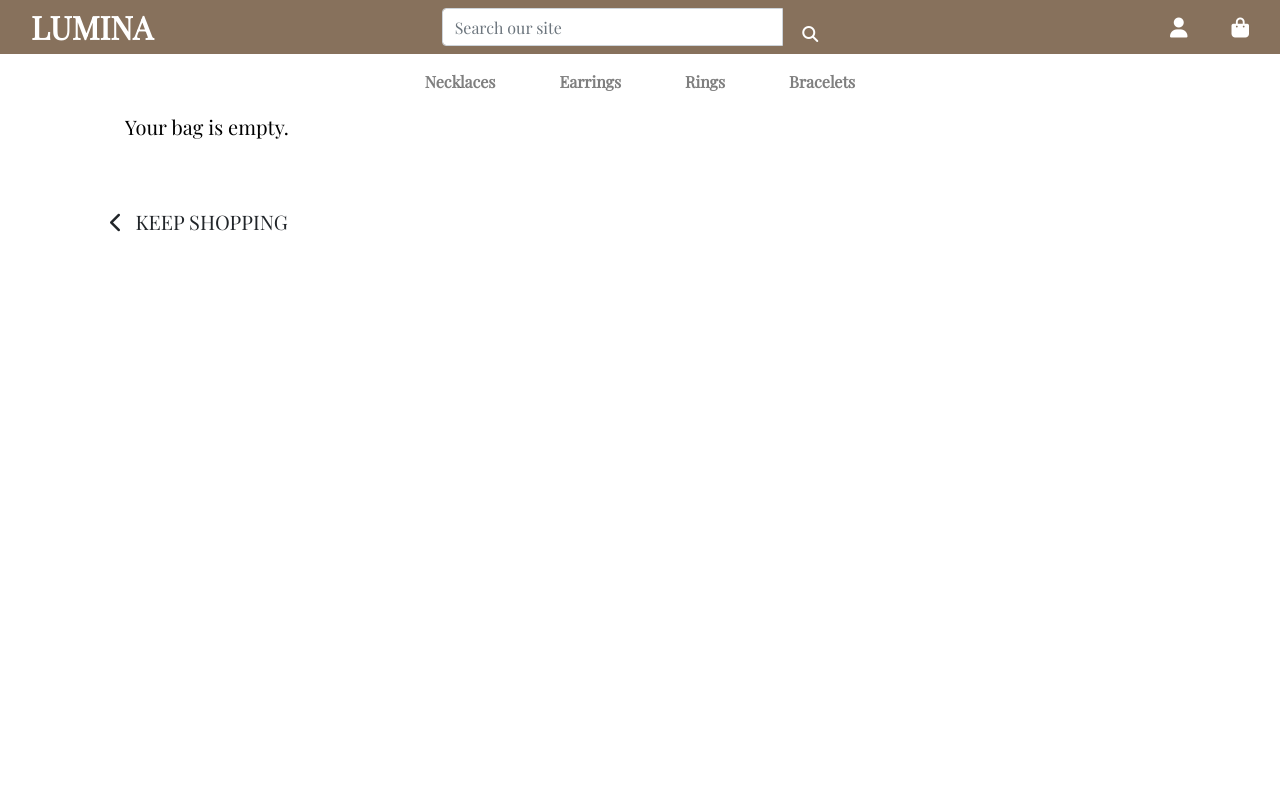
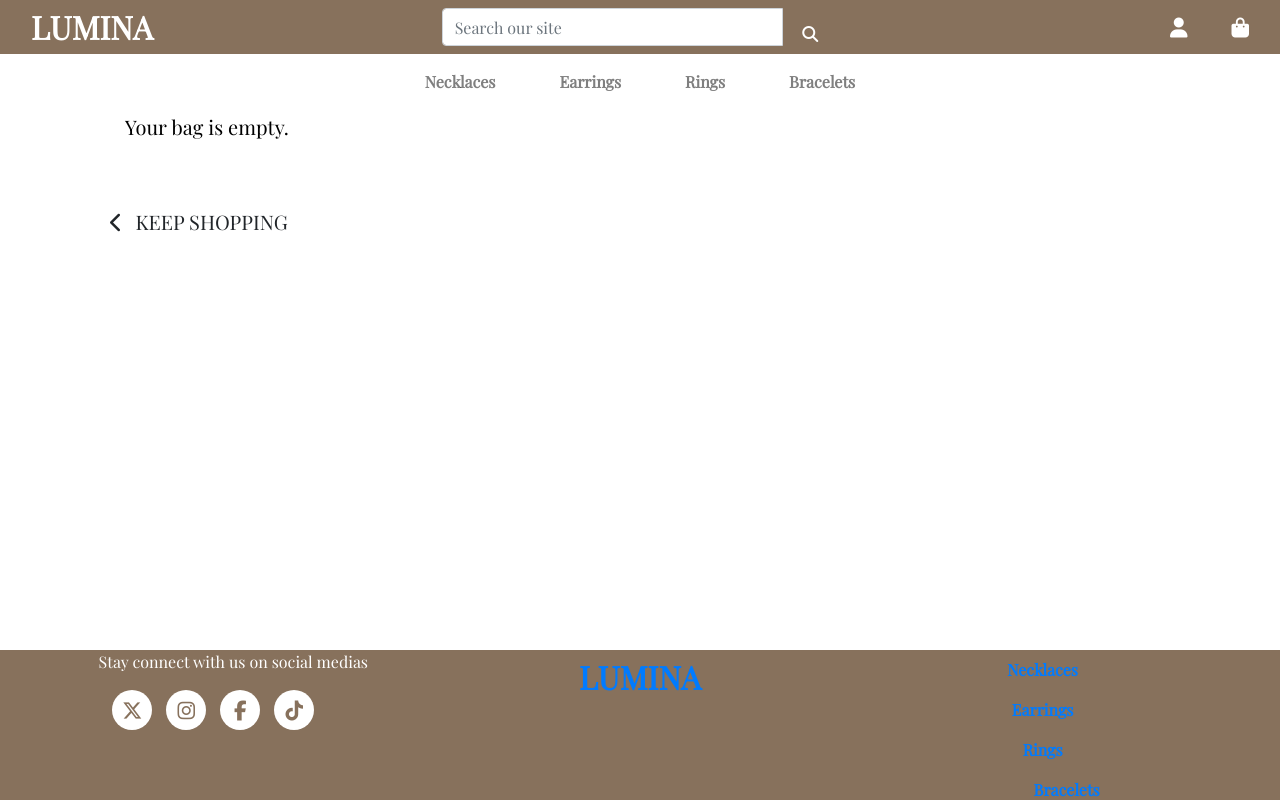
Before and after one commit to SabrinaStoekly/lumina, a Django app: page /bag/ in a window 1280 px wide. Before the commit the page ends 232 px from the top, so only its background shows below. Run offline with Django 3.2, Linux system fonts and the light colour scheme; some libraries are stand-ins or nearby versions.

Commit message:
Adding footer

```diff
--- a/static/css/style.css
+++ b/static/css/style.css
@@ -5,6 +5,8 @@
 body{
     font-family: 'Playfair Display', serif;
     color: #000;
+    position: relative;
+    min-height: 100vh;
 }
 
 /* Apply styles to the header */
@@ -32,6 +34,40 @@
     display: inline-block;
     padding: 8px;
 
+}
+
+/* Appling style to the footer */
+
+.footer-wrap{
+    padding-top: 15%;
+}
+
+.my-footer{
+    background-color: #87715C;
+    position: absolute;
+    bottom: 0;
+    width: 100%;
+    height: 150px;
+    color: white;
+    text-align: center;
+}
+
+.social-media a {
+    display: inline-block;
+    width: 40px;
+    height: 40px;
+    border-radius: 50%;
+    background-color: white;
+    margin: 0 5px;
+    line-height: 40px;
+    color: #87715C;
+    text-align: center;
+    font-size: 20px;
+    transition: background-color 0.3s ease;
+}
+
+.social-media a:hover {
+    background-color: #D9D9D9;
 }
 
 /* ------------ LOGIN-OUT HMTL ------------ */
--- a/templates/base.html
+++ b/templates/base.html
@@ -106,6 +106,56 @@
     {% block content %}
     {% endblock %}
 
+     <!-- Footer -->
+    <main class="footer-wrap">
+        <footer class="container-fluid mt-5 my-footer">
+            <div class="row">
+                <div class="col-md-4">
+                    <p>Stay connect with us on social medias</p>
+                    <div class="social-media">
+                        <a href=""><i class="fa-brands fa-x-twitter"></i></a>
+                        <a href=""><i class="fa-brands fa-instagram"></i></a>
+                        <a href=""><i class="fa-brands fa-facebook-f"></i></a>
+                        <a href=""><i class="fa-brands fa-tiktok"></i></a>
+                    </div>
+                </div>
+
+                <div class="col-md-4">
+                    <a href="{% url 'home' %}" class="nav-link main-logo-link">
+                        <h2 class="logo-font text-black my-0"><strong>LUMINA</strong></h2>
+                    </a>
+                </div>
+
+                <div class="col-md-4">
+                    <ul class="navbar-nav w-auto mx-auto">
+                        <li class="nav-item dropdown">
+                            <a class="logo-font font-weight-bold nav-link text-black mr-5" href="{% url 'products:all_products' %}?category=necklaces" id="necklaces-link" aria-haspopup="true" aria-expanded="false">
+                                Necklaces
+                            </a>
+                        </li>
+
+                        <li class="nav-item dropdown">
+                            <a class="logo-font font-weight-bold nav-link text-black mr-5" href="{% url 'products:all_products' %}?category=earrings" id="earrings-link" aria-haspopup="true" aria-expanded="false">
+                                Earrings
+                            </a>
+                        </li>
+
+                        <li class="nav-item dropdown">
+                            <a class="logo-font font-weight-bold nav-link text-black mr-5" href="{% url 'products:all_products' %}?category=rings" id="rings-link" aria-haspopup="true" aria-expanded="false">
+                                Rings
+                            </a>
+                        </li>
+                        <li class="nav-item dropdown">
+                            <a class="logo-font font-weight-bold nav-link text-black" href="{% url 'products:all_products' %}?category=bracelets" id="bracelets-link" aria-haspopup="true" aria-expanded="false">
+                                Bracelets
+                            </a>
+                        </li>
+                    </ul>
+                </div>
+            </div>
+        </footer>
+    </main>
+
     {% block postloadjs %}
       <script src="https://kit.fontawesome.com/81e5b05463.js" crossorigin="anonymous"></script>
     {% endblock %}
```
